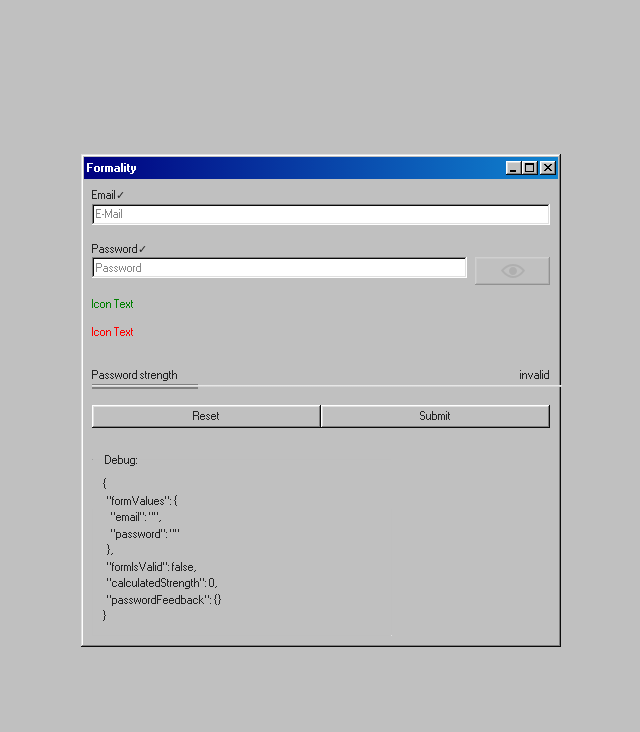
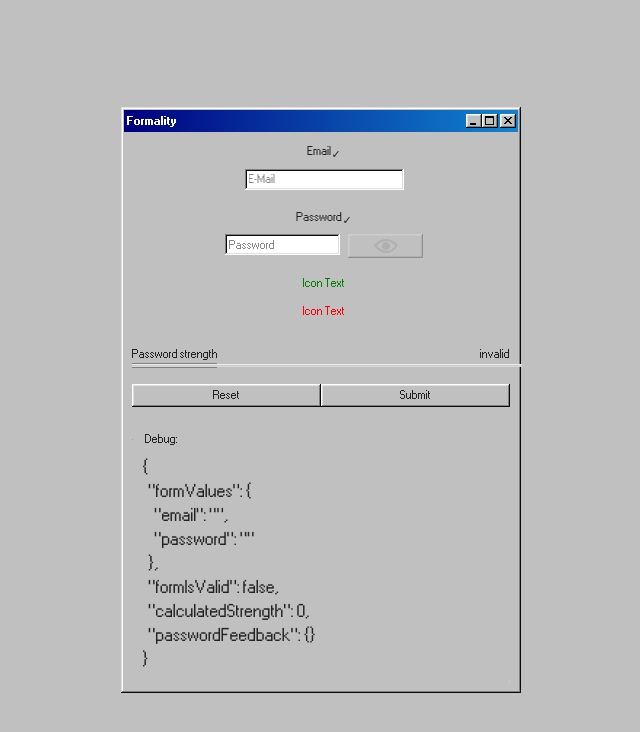
Before and after one commit to maurer2/formality, a Vue app: page / in a window 1280 px wide. Shown: the top 732 px of the page, without its empty margins (319-959 px from the left). Built offline with nearby package versions, Linux system fonts and the light colour scheme.

Commit message:
Added button and form elements

```diff
--- a/src/App.vue
+++ b/src/App.vue
@@ -77,7 +77,6 @@ export default Vue.extend({
 <style lang="scss">
 @import '~sanitize.css';
 @import '~sanitize.css/forms.css';
-// @import '~98.css';
 
 html {
   min-height: 100%;
@@ -110,8 +109,7 @@ body {
 <style lang="scss" scoped>
 .app {
   flex-grow: 1;
-  // dummy
-  max-width: 30rem;
+  max-width: 25rem;
   // min-height: inherit; // https://stackoverflow.com/a/43669966
   margin: auto;
 }
--- a/src/components/Email.vue
+++ b/src/components/Email.vue
@@ -1,5 +1,5 @@
 <template>
-  <div class="field">
+  <div class="field field-row field-row-stacked">
     <label
       class="label"
       for="email"
@@ -77,9 +77,11 @@ export default Vue.extend({
 
 <style scoped lang="scss">
 .field {
-  display: flex;
-  flex-direction: column;
   margin-bottom: 1rem;
+}
+
+.label {
+  margin-left: 6px;
 }
 
 .input-group {
--- a/src/components/Form.vue
+++ b/src/components/Form.vue
@@ -123,9 +123,10 @@ export default Vue.extend({
 
 .debug {
   display: block;
-  max-width: 50ch;
+  // max-width: 50ch;
   margin-top: 1.5rem;
   overflow: scroll;
+  font-size: 16px;
 }
 
 .output {
--- a/src/components/Password.vue
+++ b/src/components/Password.vue
@@ -1,5 +1,5 @@
 <template>
-  <div class="field">
+  <div class="field field-row field-row-stacked">
     <label
       class="label"
       for="password"
@@ -118,9 +118,11 @@ export default Vue.extend({
 
 <style scoped lang="scss">
 .field {
-  display: flex;
-  flex-direction: column;
   margin-bottom: 1rem;
+}
+
+.label {
+  margin-left: 6px;
 }
 
 .input-group {
@@ -134,9 +136,8 @@ export default Vue.extend({
 
 .button {
   flex-grow: 0;
-  padding: 2px;
   // all: unset;
-  // border: 1px solid #a0a0a0;
+  margin-top: 0;
 
   &--is-disabled {
     cursor: not-allowed;
```
